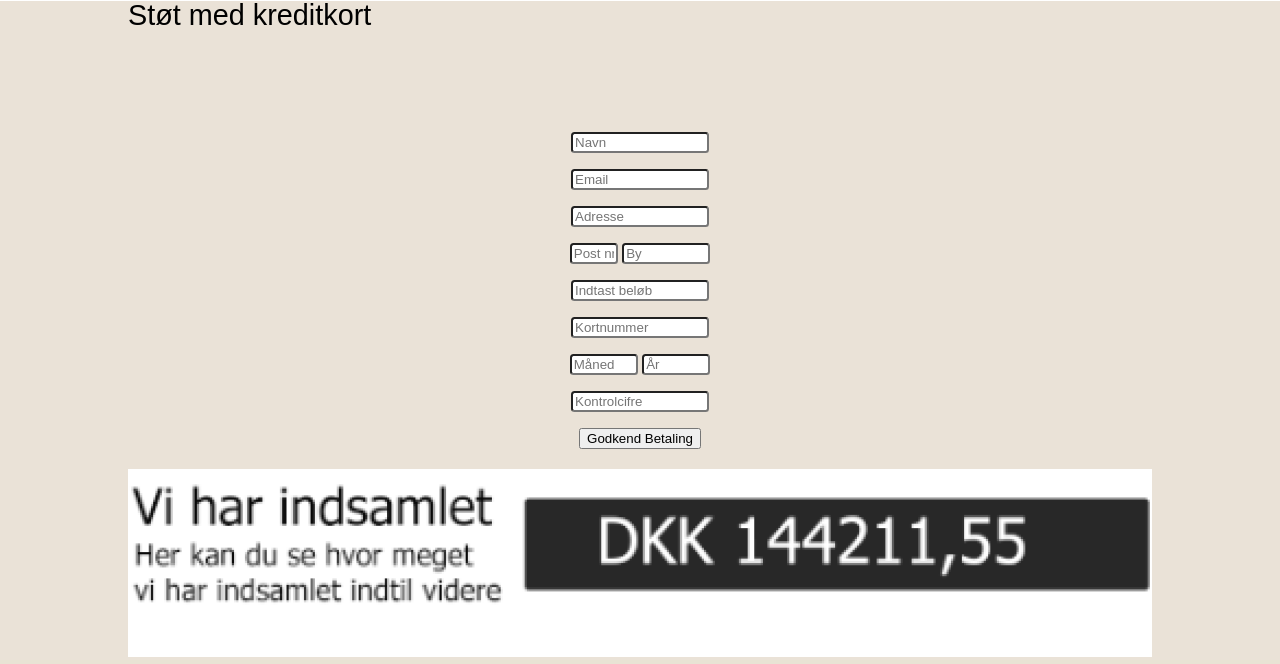
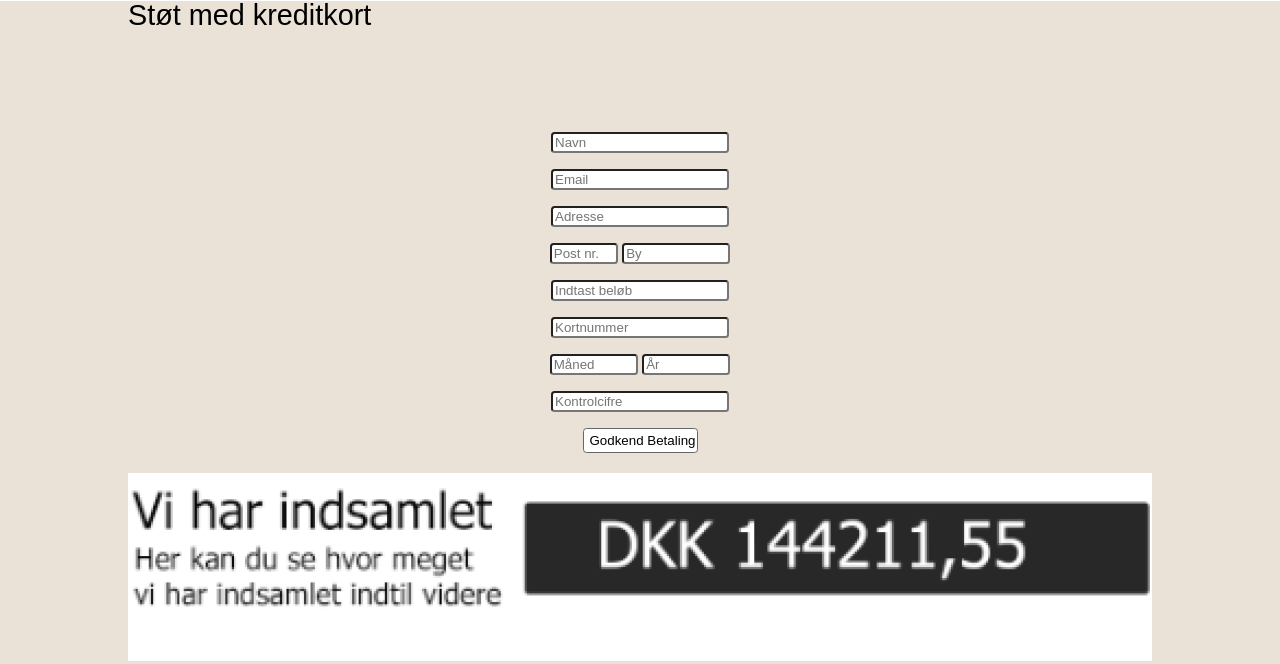
Before and after one commit to Faddersboell/danskehospitalsklovne, a PHP site: page /stotkort.php in a window 1280 px wide. Shown: the part 252-916 px from the top of the page. Run offline with PHP 8.4, Linux system fonts and the light colour scheme.

Commit message:
submit button

```diff
--- a/_notes/dwsync.xml
+++ b/_notes/dwsync.xml
@@ -5,7 +5,7 @@
 <file name="klovne.php" server="web21.meebox.net/public_html/" local="3470035194" remote="318763443862931772" Dst="-1" />
 <file name="klovne2.php" server="web21.meebox.net/public_html/" local="3470035361" remote="318763443862931832" Dst="-1" />
 <file name="kontakt.php" server="web21.meebox.net/public_html/" local="3470031735" remote="318763443862931772" Dst="-1" />
-<file name="omos.php" server="web21.meebox.net/public_html/" local="3469766658" remote="318763443862673892" Dst="-1" />
+<file name="omos.php" server="web21.meebox.net/public_html/" local="3470038557" remote="318763443862935132" Dst="-1" />
 <file name="stot.php" server="web21.meebox.net/public_html/" local="3470034862" remote="318763443862931772" Dst="-1" />
 <file name="stotkort.php" server="web21.meebox.net/public_html/" local="3470034064" remote="318763443862931772" Dst="-1" />
 <file name="test.php" server="web21.meebox.net/public_html/" local="3469766658" remote="318763443862664952" Dst="-1" />
--- a/css/_notes/dwsync.xml
+++ b/css/_notes/dwsync.xml
@@ -1,5 +1,5 @@
 <?xml version="1.0" encoding="utf-8" ?>
 <dwsync>
-<file name="style.css" server="web21.meebox.net/public_html/" local="3470034905" remote="318763443862931772" Dst="-1" />
+<file name="style.css" server="web21.meebox.net/public_html/" local="3470038994" remote="318763443862935492" Dst="-1" />
 <file name="reset.css" server="web21.meebox.net/public_html/" local="3469516370" remote="318763443862664952" Dst="-1" />
 </dwsync>
--- a/css/style.css
+++ b/css/style.css
@@ -150,17 +150,28 @@ form {
 }
 input[type=text] {
 	border-radius: 3.5px;
-	width: 130px;
+	width: 170px;
+	height: 15px;
 }
 input[class=postnr] {
 	border-radius: 3.5px;
-	width: 40px;
+	width: 60px;
+	height: 15px;
 }
 input[class=by] {
 	border-radius: 3.5px;
-	width: 80px;
+	width: 100px;
+	height: 15px;
 }
 input[class=kort] {
 	border-radius: 3.5px;
-	width: 60px;
+	width: 80px;
+	height: 15px;
 }
+.button {
+	border: 1px solid #666;
+	border-radius: 3.5px;
+	background-color: #FFF;
+	width: 115px;
+	height: 25px;
+}
--- a/omos.php
+++ b/omos.php
@@ -13,11 +13,11 @@ include 'includes/header.inc.php';?>
     </article>
 
         <article class="knap">
-            <a href="stot.php"><img src="images/logo-stot.png" alt="stot"></a>
+            <a href="stot.php"><img src="images/logo-stot2.png" alt="stot"></a>
                 <p>Støt os</p>
         </article>
         <article class="knap">
-            <a href="klovne.php"><img src="images/logo-klovn.jpg" alt="klovne"></a>
+            <a href="klovne.php"><img src="images/logo-klovnt2.png" alt="klovne"></a>
                 <p>Klovne</p>
         </article>
 
--- a/stotkort.php
+++ b/stotkort.php
@@ -53,7 +53,7 @@ include 'includes/header.inc.php';?>
         <p>&nbsp;</p>
 
 
-        <input type="submit" name="send" value="Godkend Betaling" />
+        <input type="submit" name="send" class="button" value="Godkend Betaling" />
 	</form>
 
 <?php include 'includes/footer.inc.php';?>
--- a/tak.php
+++ b/tak.php
@@ -5,7 +5,7 @@ include 'includes/header.inc.php';?>
 <h1>Tak for dit bidrag</h1>
 
 	<form action="index.php" method="post">
-        <input type="submit" name="send" value="Tilbage til forsiden" />
+        <input type="submit" name="send" class="button" value="Tilbage til forsiden" />
 	</form>
 
 <?php include 'includes/footer.inc.php';?>
```
